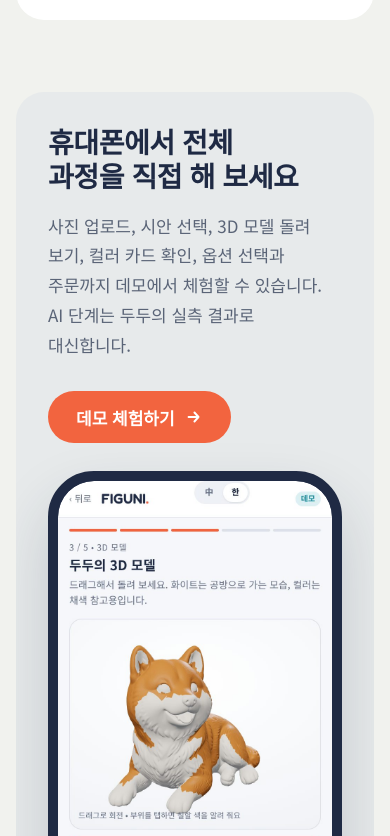
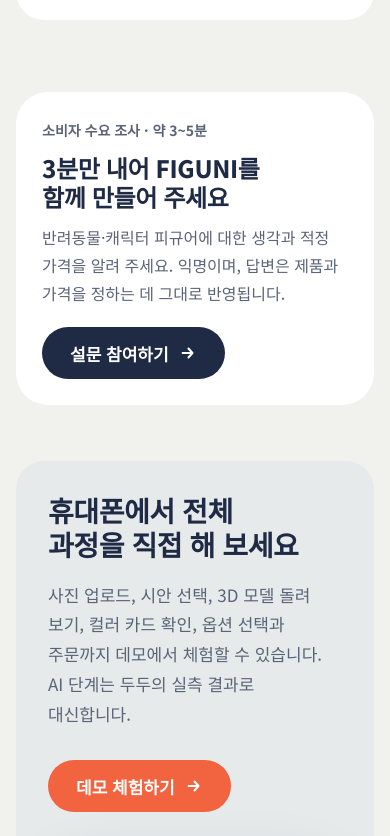
Before and after one commit to Che1231/figuni, a plain HTML site: page index.html in a window 390 px wide. Shown: the part 6793-7629 px from the top of the page. Drawn offline with nearby package versions, Linux system fonts and the light colour scheme.

Commit message:
Link the survey from the landing page (nav item and invitation section)

```diff
--- a/index.html
+++ b/index.html
@@ -186,7 +186,17 @@
 footer .wrap{display:flex;flex-wrap:wrap;justify-content:space-between;gap:12px 32px}
 footer .wordmark{color:var(--ink);font-size:18px}
 
+/* survey band */
+.survey-band{padding:0 0 clamp(56px,7vw,96px)}
+.sv{background:var(--paper);border-radius:32px;padding:clamp(26px,4vw,44px);display:grid;grid-template-columns:minmax(0,1fr) auto;gap:clamp(20px,4vw,48px);align-items:center}
+.sv-k{font-size:14px;font-weight:700;color:var(--muted);margin-bottom:10px}
+.sv h2{font-size:clamp(24px,2.8vw,34px)}
+.sv .lead{margin-top:12px;font-size:16px}
+.sv-btn{display:inline-flex;align-items:center;gap:10px;text-decoration:none;background:var(--ink);color:#fff;font-weight:700;font-size:17px;line-height:1;padding:17px 28px;border-radius:999px;white-space:nowrap;transition:background-color .15s}
+.sv-btn:hover{background:#2C3A5C}
+.sv-btn svg{width:18px;height:18px;flex:none}
 @media (max-width:960px){
+  .sv{grid-template-columns:1fr;justify-items:start}
   .nav ul{display:none}
   .nav .wrap{gap:14px}
   .nav .lang{margin-left:auto}
@@ -223,6 +233,7 @@
       <li><a href="#compare" data-t="navCompare"></a></li>
       <li><a href="#partners" data-t="navPartners"></a></li>
       <li><a href="#team" data-t="navTeam"></a></li>
+      <li><a href="/survey/" data-t="navSurvey"></a></li>
     </ul>
     <div class="lang" role="group" aria-label="Language">
       <button type="button" data-lang="kr" aria-pressed="true">한국어</button>
@@ -319,6 +330,19 @@
     </div>
   </section>
 
+  <section class="survey-band" aria-labelledby="sv-h">
+    <div class="wrap">
+      <div class="sv">
+        <div>
+          <p class="sv-k" data-t="svK"></p>
+          <h2 id="sv-h" data-t="svH"></h2>
+          <p class="lead" data-t="svSub"></p>
+        </div>
+        <a class="sv-btn" href="/survey/"><span data-t="svCta"></span><svg viewBox="0 0 20 20" fill="none" aria-hidden="true"><path d="M4 10h11m-4.5-5L15 10l-4.5 5" stroke="currentColor" stroke-width="2.2" stroke-linecap="round" stroke-linejoin="round"/></svg></a>
+      </div>
+    </div>
+  </section>
+
   <section class="final" aria-labelledby="fin-h">
     <div class="wrap">
       <div class="panel">
@@ -351,7 +375,9 @@
 const T = {
   cn: {
     title: 'FIGUNI｜一张照片，亲手上色的专属手办',
-    navHow: '流程', navCompare: '对比', navPartners: '合作', navTeam: '团队',
+    navHow: '流程', navCompare: '对比', navPartners: '合作', navTeam: '团队', navSurvey: '问卷',
+    svK: '消费者需求调查 · 约 3–5 分钟', svH: '花 3 分钟，帮我们一起把 FIGUNI 做好',
+    svSub: '告诉我们你对宠物和角色手办的想法，以及能接受的价格。匿名填写，答案会直接用于产品和定价。', svCta: '参与问卷',
     cta: '进入 DEMO', seeHow: '看看怎么做',
     h1: '照片里的它，\n由你亲手上色',
     heroSub: '上传一张宠物或角色的照片，AI 为它设计专属白模，寄到你附近的 DIY 店。照着专属配色卡按编号上色，完成只属于你的那一只。',
@@ -400,7 +426,9 @@
   },
   kr: {
     title: 'FIGUNI｜사진 한 장으로, 내 손으로 칠하는 나만의 피규어',
-    navHow: '이용 방법', navCompare: '비교', navPartners: '제휴', navTeam: '팀',
+    navHow: '이용 방법', navCompare: '비교', navPartners: '제휴', navTeam: '팀', navSurvey: '설문',
+    svK: '소비자 수요 조사 · 약 3~5분', svH: '3분만 내어 FIGUNI를 함께 만들어 주세요',
+    svSub: '반려동물·캐릭터 피규어에 대한 생각과 적정 가격을 알려 주세요. 익명이며, 답변은 제품과 가격을 정하는 데 그대로 반영됩니다.', svCta: '설문 참여하기',
     cta: '데모 체험하기', seeHow: '어떻게 만드나요',
     h1: '우리 아이 사진이,\n내가 칠한 피규어로',
     heroSub: '반려동물이나 캐릭터 사진을 올리면 AI가 나만의 화이트 모델을 디자인해 가까운 DIY 공방으로 보냅니다. 전용 컬러 카드의 번호대로 칠하면, 세상에 하나뿐인 피규어가 완성됩니다.',
```
